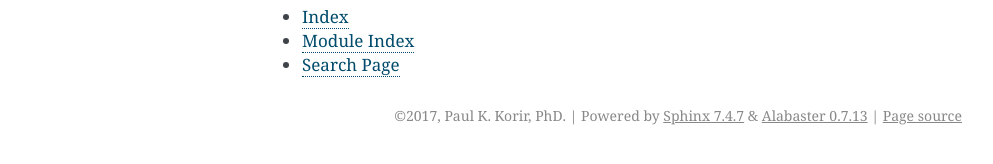
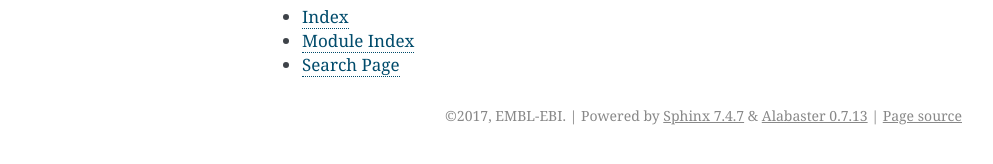
Before and after one commit to emdb-empiar/ahds, a Sphinx documentation site: the page built from docs/index.rst, in a window 1280 px wide. Shown: the part 376-540 px from the top of the page, without its empty margins (148-1141 px from the left). Built offline with Sphinx 7.4.7, drawn with Linux system fonts in a browser that asks for light colours; some of the changed lines change nothing that is shown.

Commit message:
package name changes in docs/conf.py

```diff
--- a/docs/conf.py
+++ b/docs/conf.py
@@ -54,8 +54,8 @@
 master_doc = 'index'
 
 # General information about the project.
-project = u'Amira Header and Data Reader'
-copyright = u'2017, Paul K. Korir, PhD'
+project = u'Amira Header and Data Streams'
+copyright = u'2017, EMBL-EBI'
 author = u'Paul K. Korir, PhD'
 
 # The version info for the project you're documenting, acts as replacement for
@@ -230,7 +230,7 @@
 # (source start file, target name, title,
 #  author, documentclass [howto, manual, or own class]).
 latex_documents = [
-    (master_doc, 'AmiraHeaderandDataReader.tex', u'Amira Header and Data Reader Documentation',
+    (master_doc, 'AmiraHeaderandDataStreams.tex', u'Amira Header and Data Streams Documentation',
      u'Paul K. Korir, PhD', 'manual'),
 ]
 
@@ -260,7 +260,7 @@
 # One entry per manual page. List of tuples
 # (source start file, name, description, authors, manual section).
 man_pages = [
-    (master_doc, 'amiraheaderanddatareader', u'Amira Header and Data Reader Documentation',
+    (master_doc, 'amiraheaderanddatastreams', u'Amira Header and Data Streams Documentation',
      [author], 1)
 ]
 
@@ -274,8 +274,8 @@
 # (source start file, target name, title, author,
 #  dir menu entry, description, category)
 texinfo_documents = [
-    (master_doc, 'AmiraHeaderandDataReader', u'Amira Header and Data Reader Documentation',
-     author, 'AmiraHeaderandDataReader', 'One line description of project.',
+    (master_doc, 'AmiraHeaderandDataStreams', u'Amira Header and Data Streams Documentation',
+     author, 'AmiraHeaderandDataStreams', 'One line description of project.',
      'Miscellaneous'),
 ]
 
```
